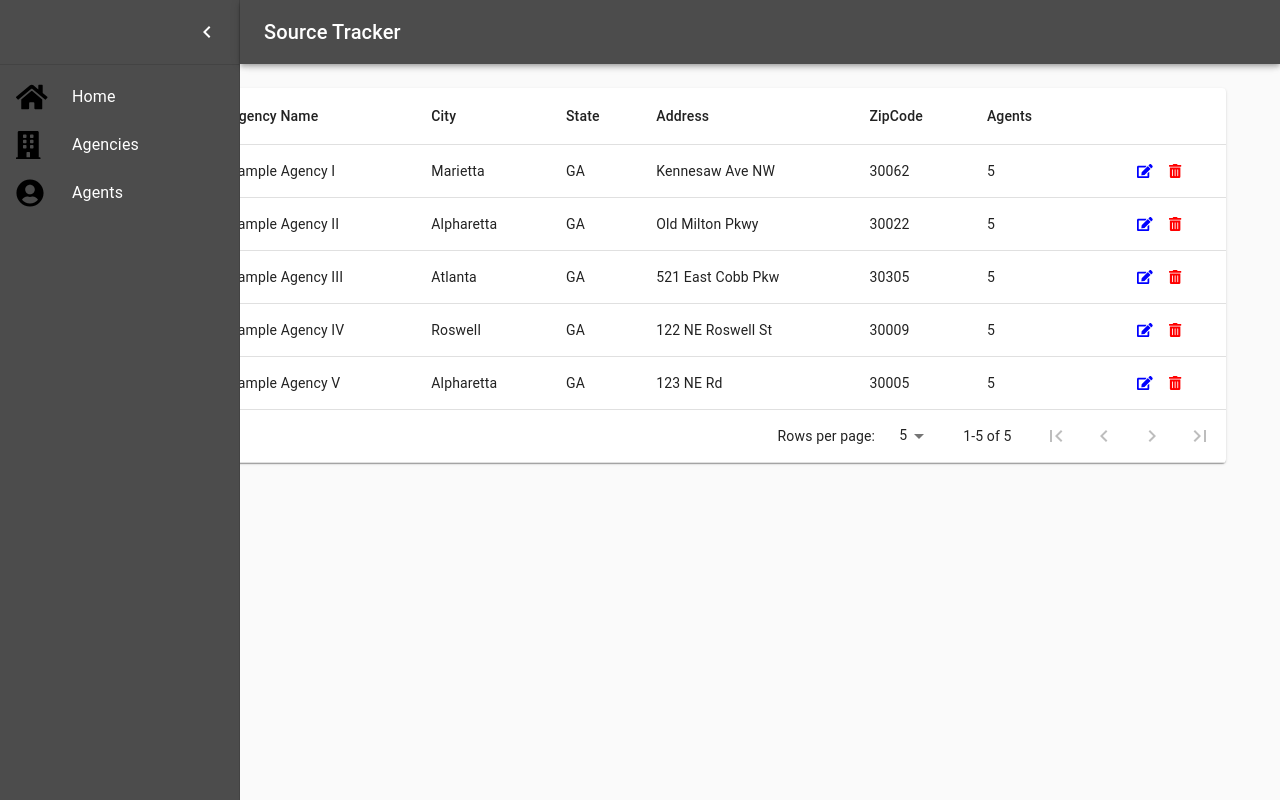
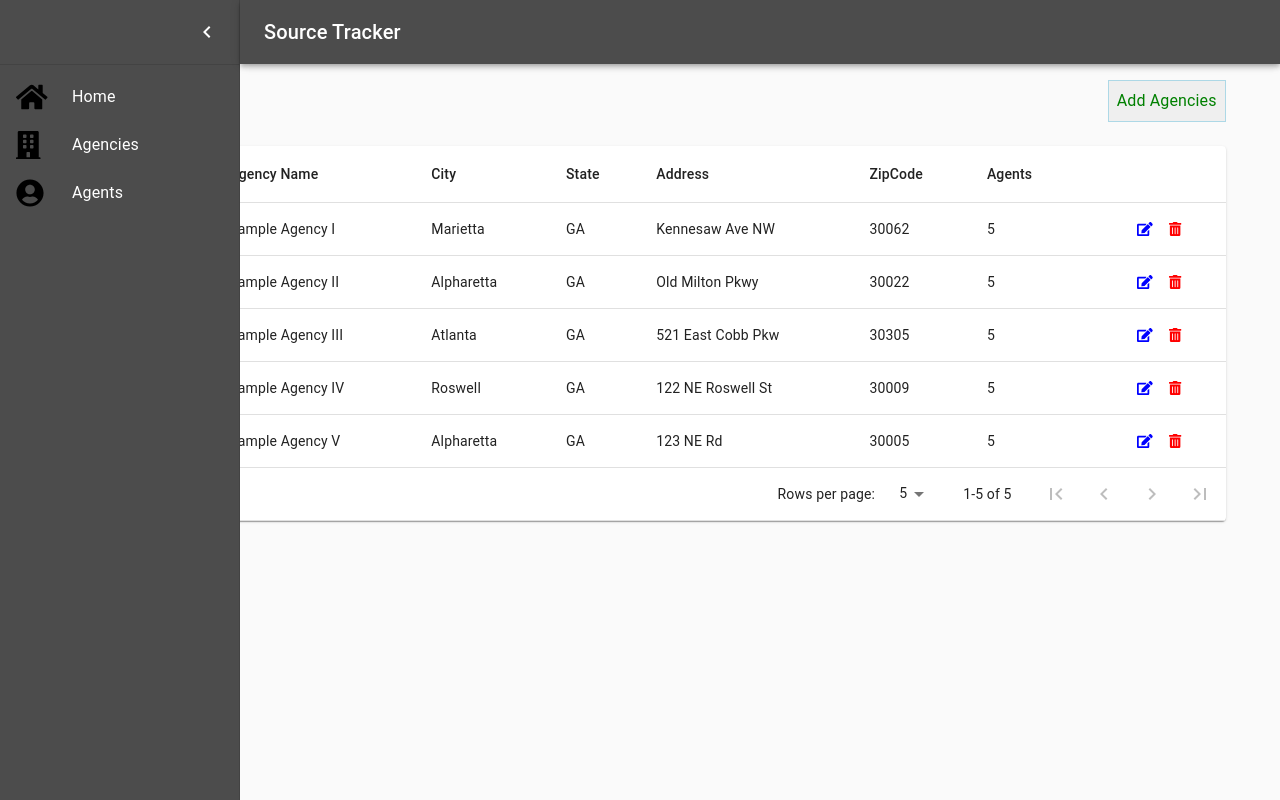
Before and after one commit to mfduar8766/SourceTracker, a React (Create React App) app: page / in a window 1280 px wide. Both pictures are taken after a click on the button "Agencies". Built offline with nearby package versions, Linux system fonts and the light colour scheme.

Commit message:
initial commit

```diff
--- /dev/null
+++ b/src/Components/Buttons/index.js
@@ -0,0 +1,51 @@
+import React from 'react';
+
+import { FontAwesomeIcon } from '@fortawesome/react-fontawesome';
+import { faPlus } from '@fortawesome/free-solid-svg-icons';
+
+import Typography from '@material-ui/core/Typography';
+import { withStyles } from '@material-ui/core/styles';
+
+const buttonStyles = () => ({
+  button: {
+    padding: ({ padding }) => padding || '0.5rem',
+    border: ({ border }) => border || '1px solid lightblue',
+    color: ({ color }) => color || 'green',
+    cursor: ({ cursor }) => cursor || 'pointer'
+  },
+  buttonText: {
+    display: 'flex',
+    justifyContent: 'space-around',
+    alignItems: 'center'
+  },
+  iconStyles: {
+    marginLeft: '0.2rem'
+  }
+});
+
+const Button = ({
+  classes,
+  text,
+  buttonIcon,
+  showIcon,
+  iconSize,
+  handleClick
+}) => (
+  <button
+    onClick={handleClick}
+    className={classes.button}
+  >
+    <div className={classes.buttonText}>
+      <Typography>{text}</Typography>
+      {showIcon && (
+        <FontAwesomeIcon
+          className={classes.iconStyles}
+          icon={buttonIcon || faPlus}
+          size={iconSize || '1x'}
+        />
+      )}
+    </div>
+  </button>
+);
+
+export default withStyles(buttonStyles)(Button);
--- a/src/Modules/Agencies/index.js
+++ b/src/Modules/Agencies/index.js
@@ -9,12 +9,19 @@ import { withStyles } from '@material-ui/core/styles';
 import TableComponent from '../../Components/Tables/index';
 import { agencyHeaders } from './Utils/index';
 import LoadingIcon from '../../Components/LoadingIcon';
+import Button from '../../Components/Buttons/index';
 
 const agenciesTableStyles = theme => ({
   root: {
     width: '100%',
     height: '100%',
     marginTop: theme.spacing(3)
+  },
+  buttonContainer: {
+    display: 'flex',
+    justifyContent: 'flex-end',
+    alignItems: 'flex-end',
+    marginTop: '1rem'
   }
 });
 
@@ -36,17 +43,22 @@ const AgenciesView = ({ classes, history }) => {
     fetchAgencies();
   }, []);
 
+  const addAgency = () => {};
+
   const handleRowClick = (event, data) => {
     event.preventDefault();
     history.push(`/agencies/agency/:${data.agencyId}/agents`, data.agents);
   };
 
   if (!agenciesArray) {
-    return <LoadingIcon color="primary" />
+    return <LoadingIcon color="primary" />;
   }
   return (
     <Grid container spacing={3} justify="center" alignItems="center">
       <Grid item xs={11}>
+        <div className={classes.buttonContainer}>
+          <Button handleClick={addAgency} text="Add Agencies" />
+        </div>
         <Paper className={classes.root}>
           <TableComponent
             tableHeaders={agencyHeaders}
```
